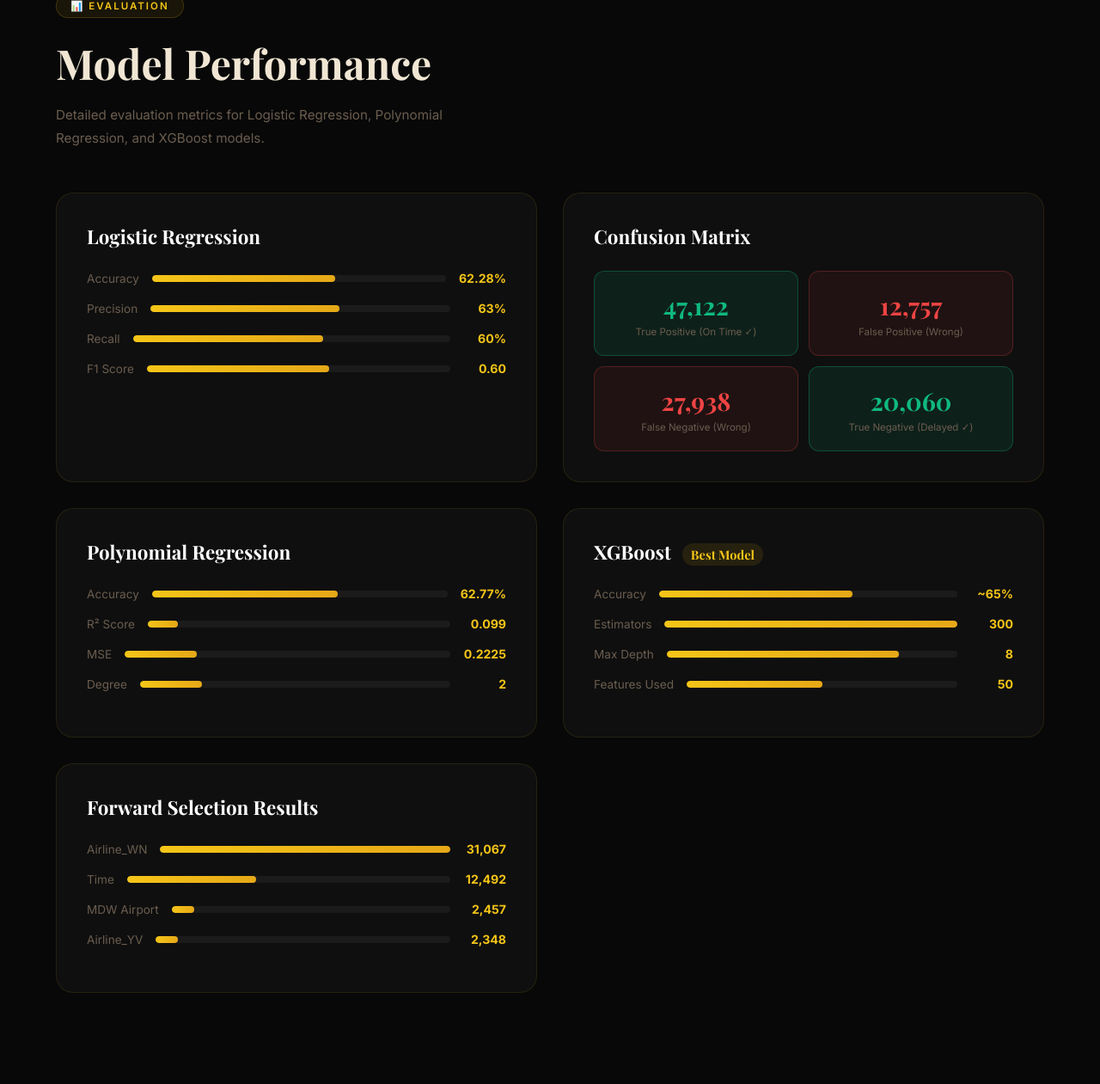
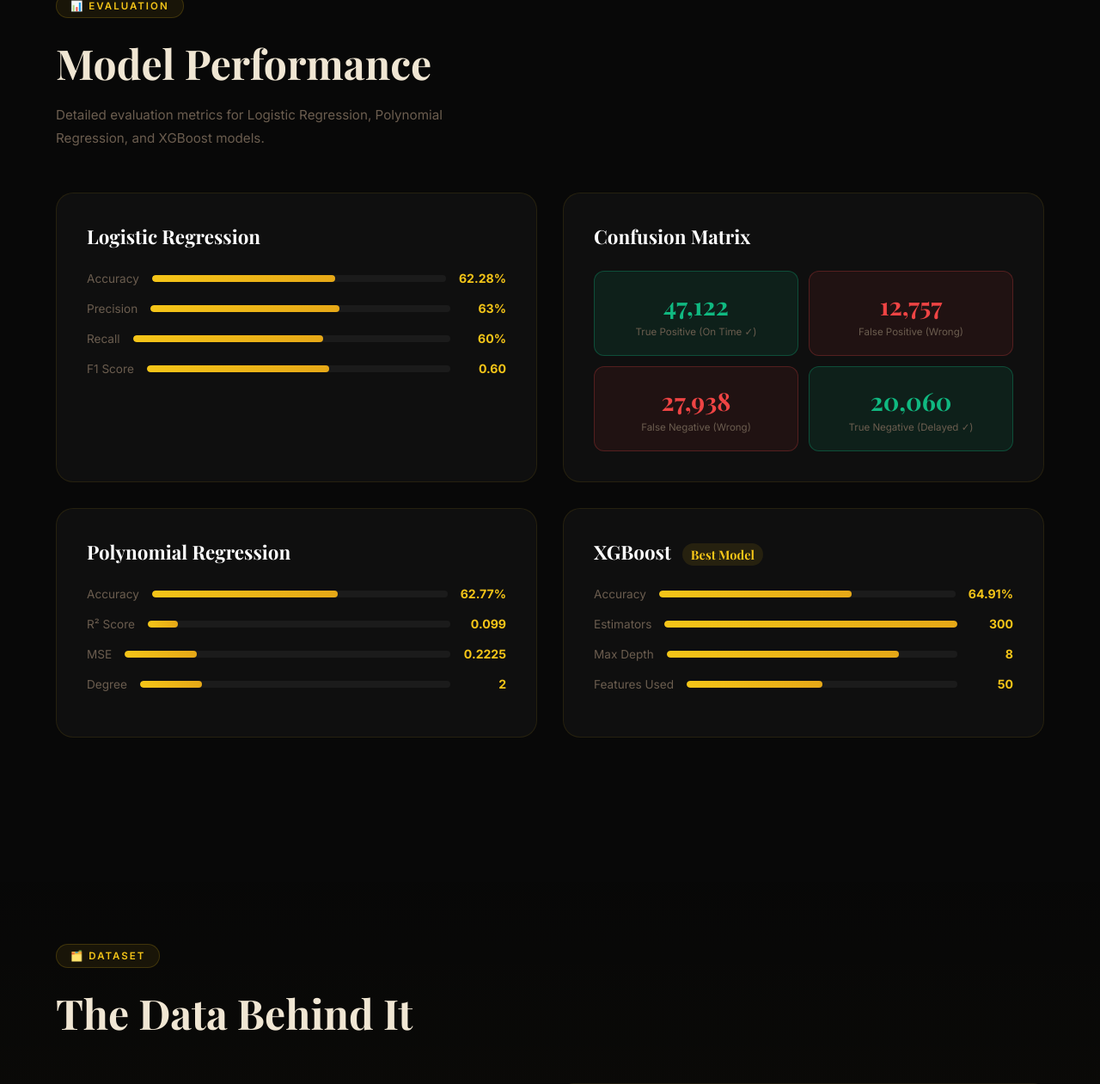
Before and after one commit to riya18-maker/FlightDelayPredictor, a Flask app: page / in a window 1280 px wide. Shown: the part 3640-4901 px from the top of the page at 86% size. Run offline with Flask 3, Linux system fonts and the light colour scheme; parts of the project's set-up code (start-up, migrations or seed data) failed here and were passed over.

Commit message:
KMeans clustering, time picker, UI fixes, accuracy updated

```diff
--- a/app.py
+++ b/app.py
@@ -7,6 +7,14 @@
 
 model = joblib.load('lr_deploy.pkl')
 top_features = joblib.load('lr_features.pkl')
+kmeans = joblib.load('kmeans_model.pkl')
+cluster_order = joblib.load('cluster_order.pkl')
+
+CLUSTER_NAMES = {
+    0: ("🟢 Low Risk", "Early departure flights with lowest delay probability — safest time to fly."),
+    1: ("🟡 Moderate Risk", "Mid-day flights with moderate delay probability — average risk level."),
+    2: ("🔴 High Risk", "Late departure flights with highest delay probability — most likely to be delayed.")
+}
 
 @app.route('/')
 def home():
@@ -17,11 +25,25 @@
     try:
         values = [float(request.form.get(f, 0)) for f in top_features]
         input_array = np.array(values).reshape(1, -1)
+
         prediction = model.predict(input_array)[0]
         probability = model.predict_proba(input_array)[0][1]
+
         result = "✈️ DELAYED" if prediction == 1 else "✅ ON TIME"
         confidence = f"{probability*100:.1f}%"
-        return render_template('index.html', prediction=result, confidence=confidence)
+
+        time_val = float(request.form.get('Time', 0))
+        cluster_input = np.array([[time_val, 130, 4, prediction]])
+        cluster_id = kmeans.predict(cluster_input)[0]
+        risk_level = cluster_order.index(cluster_id)
+        cluster_name, cluster_desc = CLUSTER_NAMES[risk_level]
+        print(f"Cluster ID: {cluster_id}, Risk Level: {risk_level}, Name: {cluster_name}")
+
+        return render_template('index.html',
+                             prediction=result,
+                             confidence=confidence,
+                             cluster_name=cluster_name,
+                             cluster_desc=cluster_desc)
     except Exception as e:
         return render_template('index.html', prediction=f"Error: {str(e)}")
 
--- a/templates/index.html
+++ b/templates/index.html
@@ -337,6 +337,8 @@
             grid-template-columns: repeat(3, 1fr);
             gap: 22px;
         }
+        .step-card:nth-child(7) { grid-column: 1 / 2; }
+        .step-card:nth-child(8) { grid-column: 2 / 4; }
 
         .step-card {
             background: var(--card);
@@ -1050,7 +1052,7 @@
     </div>
     <div class="stat-divider"></div>
     <div class="stat-item">
-        <div class="stat-number" data-target="62.8" data-decimal="1" data-suffix="%">0</div>
+        <div class="stat-number" data-target="64.91" data-decimal="2" data-suffix="%">0</div>
         <div class="stat-label">Model Accuracy</div>
     </div>
     <div class="stat-divider"></div>
@@ -1065,7 +1067,7 @@
     </div>
     <div class="stat-divider"></div>
     <div class="stat-item">
-        <div class="stat-number" data-target="4">0</div>
+        <div class="stat-number" data-target="6">0</div>
         <div class="stat-label">ML Techniques</div>
     </div>
 </div>
@@ -1264,8 +1266,8 @@
                 <h3>XGBoost <span style="font-size:0.65em; color:var(--gold); background:rgba(245,197,24,0.1); padding:3px 10px; border-radius:20px; margin-left:8px;">Best Model</span></h3>
                 <div class="metric-row">
                     <span class="metric-label">Accuracy</span>
-                    <div class="metric-bar-wrap"><div class="metric-bar" style="width:0%" data-width="65%"></div></div>
-                    <span class="metric-value">~65%</span>
+                    <div class="metric-bar-wrap"><div class="metric-bar" style="width:0%" data-width="64.91%"></div></div>
+                    <span class="metric-value">64.91%</span>
                 </div>
                 <div class="metric-row">
                     <span class="metric-label">Estimators</span>
@@ -1281,29 +1283,6 @@
                     <span class="metric-label">Features Used</span>
                     <div class="metric-bar-wrap"><div class="metric-bar" style="width:0%" data-width="50%"></div></div>
                     <span class="metric-value">50</span>
-                </div>
-            </div>
-            <div class="perf-card fade-up">
-                <h3>Forward Selection Results</h3>
-                <div class="metric-row">
-                    <span class="metric-label">Airline_WN</span>
-                    <div class="metric-bar-wrap"><div class="metric-bar" style="width:0%" data-width="100%"></div></div>
-                    <span class="metric-value">31,067</span>
-                </div>
-                <div class="metric-row">
-                    <span class="metric-label">Time</span>
-                    <div class="metric-bar-wrap"><div class="metric-bar" style="width:0%" data-width="40%"></div></div>
-                    <span class="metric-value">12,492</span>
-                </div>
-                <div class="metric-row">
-                    <span class="metric-label">MDW Airport</span>
-                    <div class="metric-bar-wrap"><div class="metric-bar" style="width:0%" data-width="8%"></div></div>
-                    <span class="metric-value">2,457</span>
-                </div>
-                <div class="metric-row">
-                    <span class="metric-label">Airline_YV</span>
-                    <div class="metric-bar-wrap"><div class="metric-bar" style="width:0%" data-width="7.5%"></div></div>
-                    <span class="metric-value">2,348</span>
                 </div>
             </div>
         </div>
@@ -1372,8 +1351,9 @@
             <form method="POST" action="/predict">
                 <div class="form-row">
                     <div class="form-group full-width">
-                        <label>Departure Time (minutes from midnight)</label>
-                        <input type="number" name="Time" placeholder="480 = 8:00 AM  ·  720 = 12:00 PM  ·  1200 = 8:00 PM" required>
+                        <label>Departure Time</label>
+                        <input type="time" name="TimeActual" id="timeInput" required>
+<input type="hidden" name="Time" id="timeMinutes">
                     </div>
                 </div>
                 <div class="form-row">
@@ -1456,7 +1436,7 @@
             <div class="result-box {% if 'DELAYED' in prediction %}result-delayed{% else %}result-ontime{% endif %}" id="result-box">
                 <div class="result-title">{{ prediction }}</div>
                 <div class="result-confidence">Prediction Confidence: <span>{{ confidence }}</span></div>
-                {% if false %}
+                {% if cluster_name %}
                 <div style="margin-top:18px; padding:16px 20px; background:rgba(245,197,24,0.06); border:1px solid rgba(245,197,24,0.2); border-radius:12px;">
                     <div style="font-size:0.78em; color:var(--gold); font-weight:700; letter-spacing:1px; text-transform:uppercase; margin-bottom:6px;">Delay Cluster Profile</div>
                     <div style="font-family:'Playfair Display',serif; font-size:1.1em; font-weight:700; color:white; margin-bottom:6px;">{{ cluster_name }}</div>
@@ -1743,6 +1723,14 @@
     document.getElementById('result-box')?.scrollIntoView({ behavior: 'smooth', block: 'center' });
 }, 400);
 {% endif %}
+// Convert time picker to minutes
+document.querySelector('form').addEventListener('submit', function() {
+    const timeVal = document.getElementById('timeInput').value;
+    if(timeVal) {
+        const [hours, minutes] = timeVal.split(':').map(Number);
+        document.getElementById('timeMinutes').value = hours * 60 + minutes;
+    }
+});
 </script>
 </body>
 </html>
```
Also changed, not shown: model.py (+51 -0 lines), save_model.py (+20 -2 lines), cluster_profiling.png (added), confusion_matrix_xgb.png, model_comparison.png, 8 other files.
